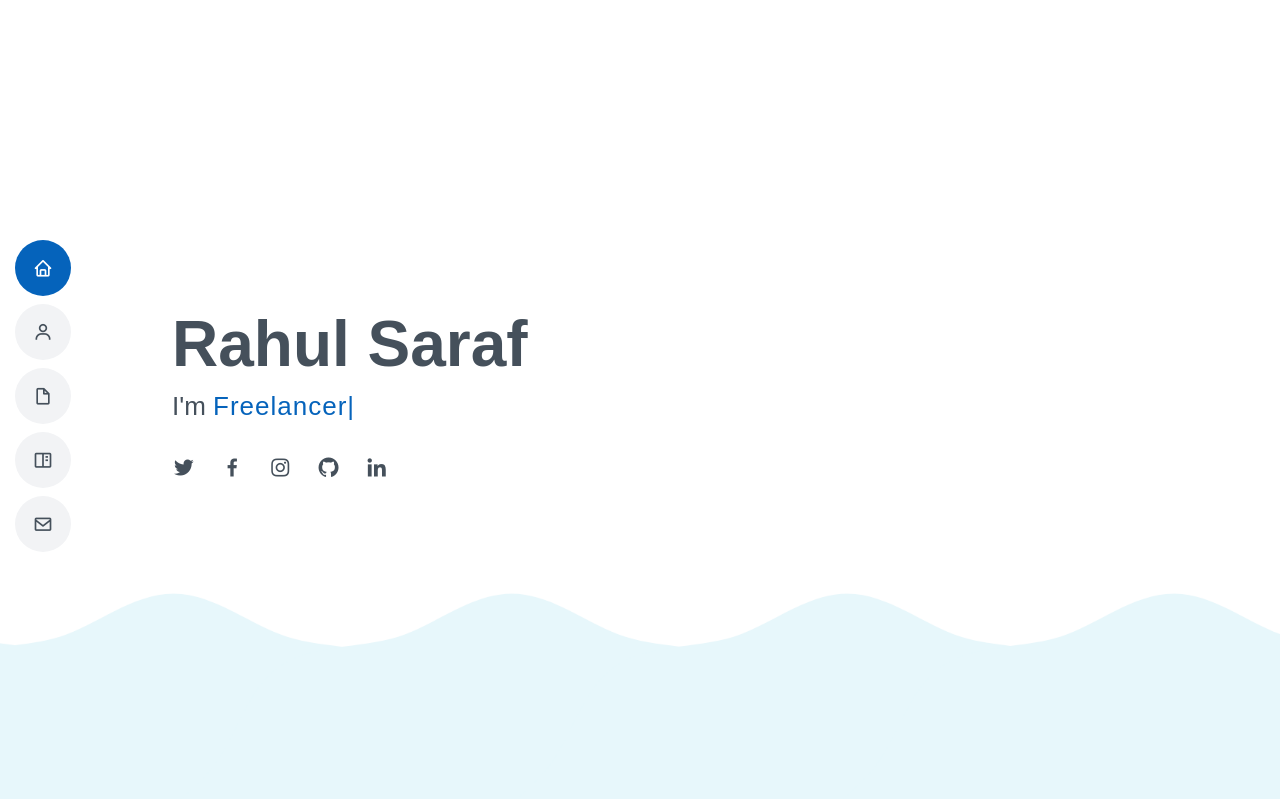
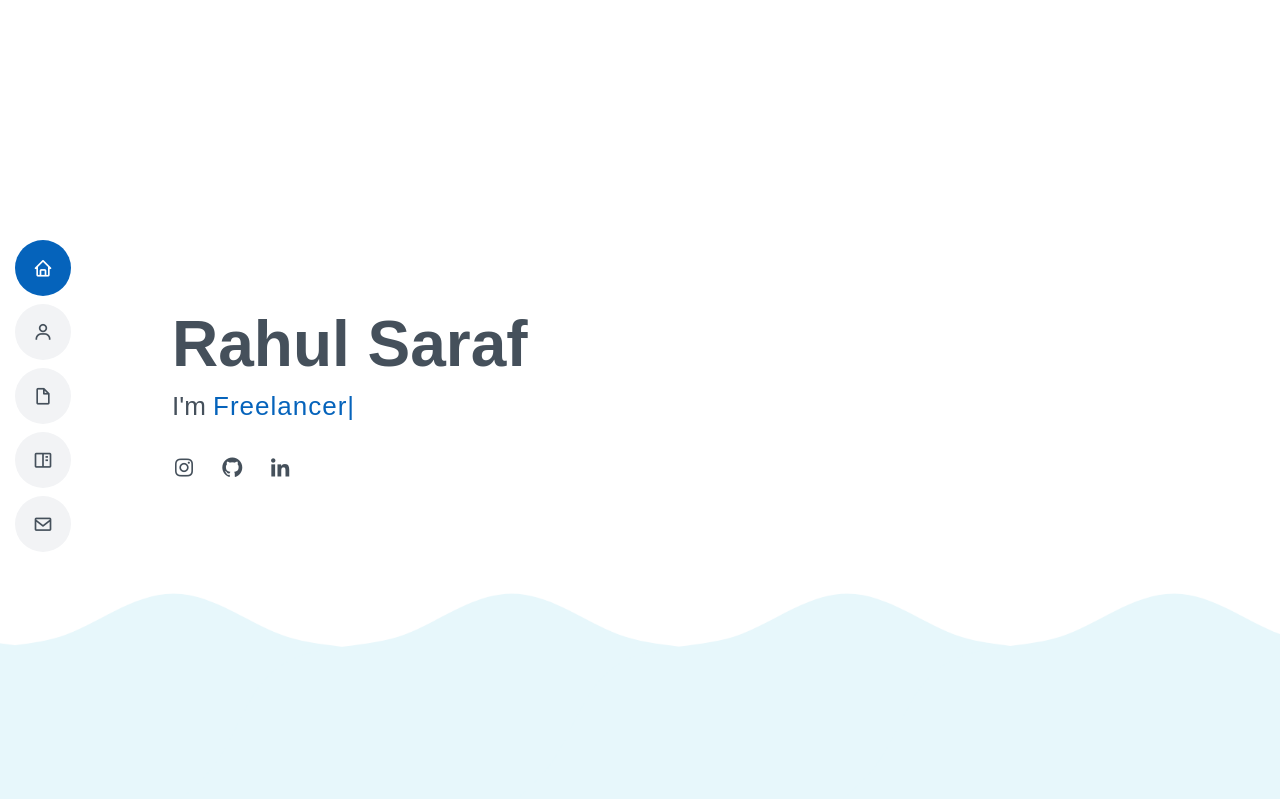
Before and after one commit to Rahulsaraf1578/Personal-Website, a Django app: page / in a window 1280 px wide. Shown: the top 799 px of the page. Run offline with Django 3.2, Linux system fonts and the light colour scheme; some libraries are stand-ins or nearby versions.

Commit message:
working on final version

```diff
--- a/templates/index.html
+++ b/templates/index.html
@@ -64,11 +64,11 @@
       <h1>Rahul Saraf</h1>
       <p>I'm <span class="typed" data-typed-items="Developer, Freelancer, Student"></span></p>
       <div class="social-links">
-        <a href = "https://twitter.com/login" target="_blank" class="twitter"><i class="bx bxl-twitter"></i></a>
-        <a href = "https://www.facebook.com/?stype=lo&jlou=Afdb9Y8Xm-dXpVSkGzdqI8mrb-aN7xAZk2O_m_WZDHER326UPWMUIgA4QX8PSu3R0nOQOoOD0o0jFUzxOVy9nmf_xotNk9JeeHJvxZBobMnnHQ&smuh=59889&lh=Ac9_vuslDWWhyFqaSZY" target="_blank" class="facebook"><i class="bx bxl-facebook"></i></a>
+<!--        <a href = "https://twitter.com/login" target="_blank" class="twitter"><i class="bx bxl-twitter"></i></a>-->
+<!--        <a href = "https://www.facebook.com/?stype=lo&jlou=Afdb9Y8Xm-dXpVSkGzdqI8mrb-aN7xAZk2O_m_WZDHER326UPWMUIgA4QX8PSu3R0nOQOoOD0o0jFUzxOVy9nmf_xotNk9JeeHJvxZBobMnnHQ&smuh=59889&lh=Ac9_vuslDWWhyFqaSZY" target="_blank" class="facebook"><i class="bx bxl-facebook"></i></a>-->
         <a href = "https://www.instagram.com/" class="instagram" target="_blank"><i class="bx bxl-instagram"></i></a>
         <a href = "https://github.com/"  target="_blank" class="google-plus"><i class="bx bxl-github"></i></a>
-        <a href = "https://www.linkedin.com/feed/" target="_blank" class="linkedin"><i class="bx bxl-linkedin"></i></a>
+        <a href = "https://www.linkedin.com/in/rahul-saraf-1b27741b2/" target="_blank" class="linkedin"><i class="bx bxl-linkedin"></i></a>
       </div>
     </div>
   </section><!-- End Hero -->
@@ -765,11 +765,11 @@
       <h3>Rahul Saraf</h3>
       <p>Web developer and and programmer</p>
       <div class="social-links">
-        <a href ="https://twitter.com/login" target="_blank" class="twitter"><i class="bx bxl-twitter"></i></a>
-        <a href = "https://www.facebook.com/?stype=lo&jlou=Afdb9Y8Xm-dXpVSkGzdqI8mrb-aN7xAZk2O_m_WZDHER326UPWMUIgA4QX8PSu3R0nOQOoOD0o0jFUzxOVy9nmf_xotNk9JeeHJvxZBobMnnHQ&smuh=59889&lh=Ac9_vuslDWWhyFqaSZY" target="_blank" class="facebook"><i class="bx bxl-facebook"></i></a>
+<!--        <a href ="https://twitter.com/login" target="_blank" class="twitter"><i class="bx bxl-twitter"></i></a>-->
+<!--        <a href = "https://www.facebook.com/?stype=lo&jlou=Afdb9Y8Xm-dXpVSkGzdqI8mrb-aN7xAZk2O_m_WZDHER326UPWMUIgA4QX8PSu3R0nOQOoOD0o0jFUzxOVy9nmf_xotNk9JeeHJvxZBobMnnHQ&smuh=59889&lh=Ac9_vuslDWWhyFqaSZY" target="_blank" class="facebook"><i class="bx bxl-facebook"></i></a>-->
         <a href = "https://www.instagram.com/" target="_blank" class="instagram"><i class="bx bxl-instagram"></i></a>
         <a href = "https://github.com/"  target="_blank" class="google-plus"><i class="bx bxl-github"></i></a>
-        <a href = "https://www.linkedin.com/feed/" target="_blank" class="linkedin"><i class="bx bxl-linkedin"></i></a>
+        <a href = "https://www.linkedin.com/in/rahul-saraf-1b27741b2/" target="_blank" class="linkedin"><i class="bx bxl-linkedin"></i></a>
       </div>
       <div class="copyright">
         &copy; Copyright <strong><span>MyResume</span></strong>. All Rights Reserved
```
